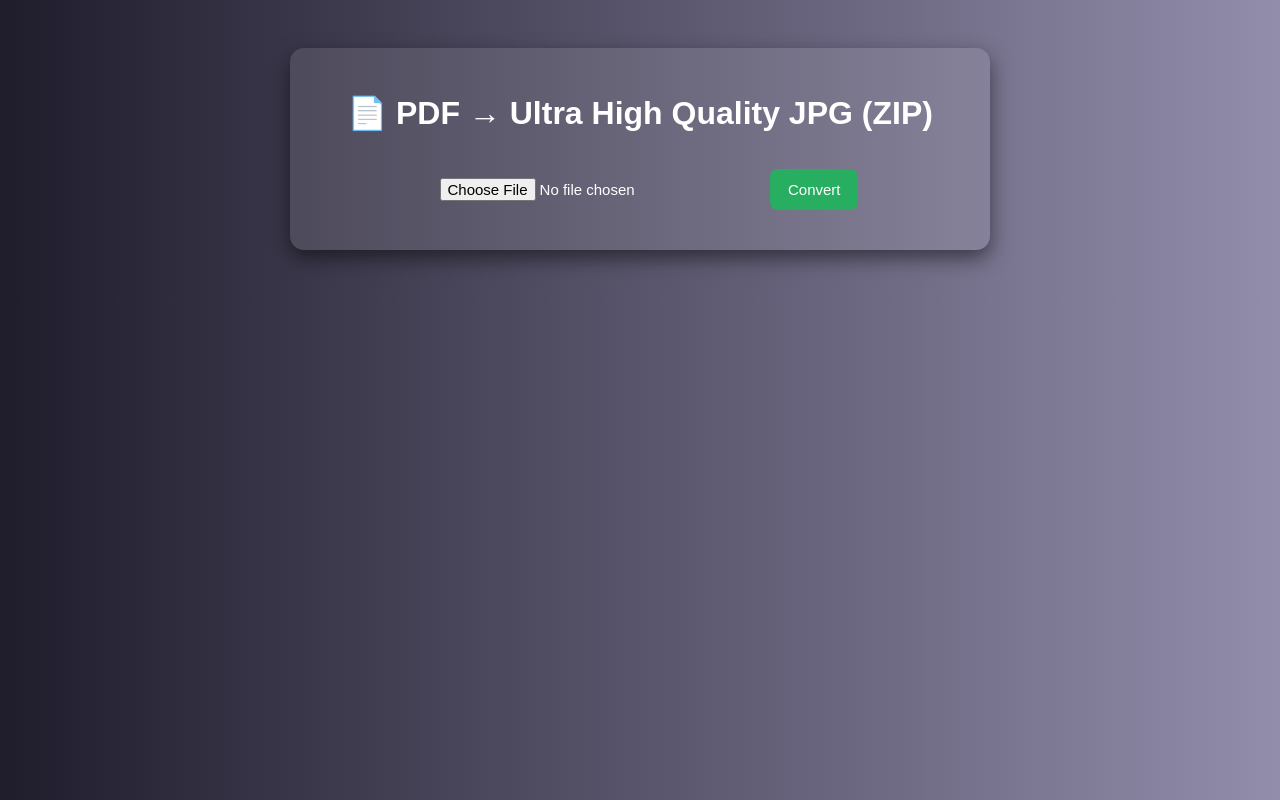
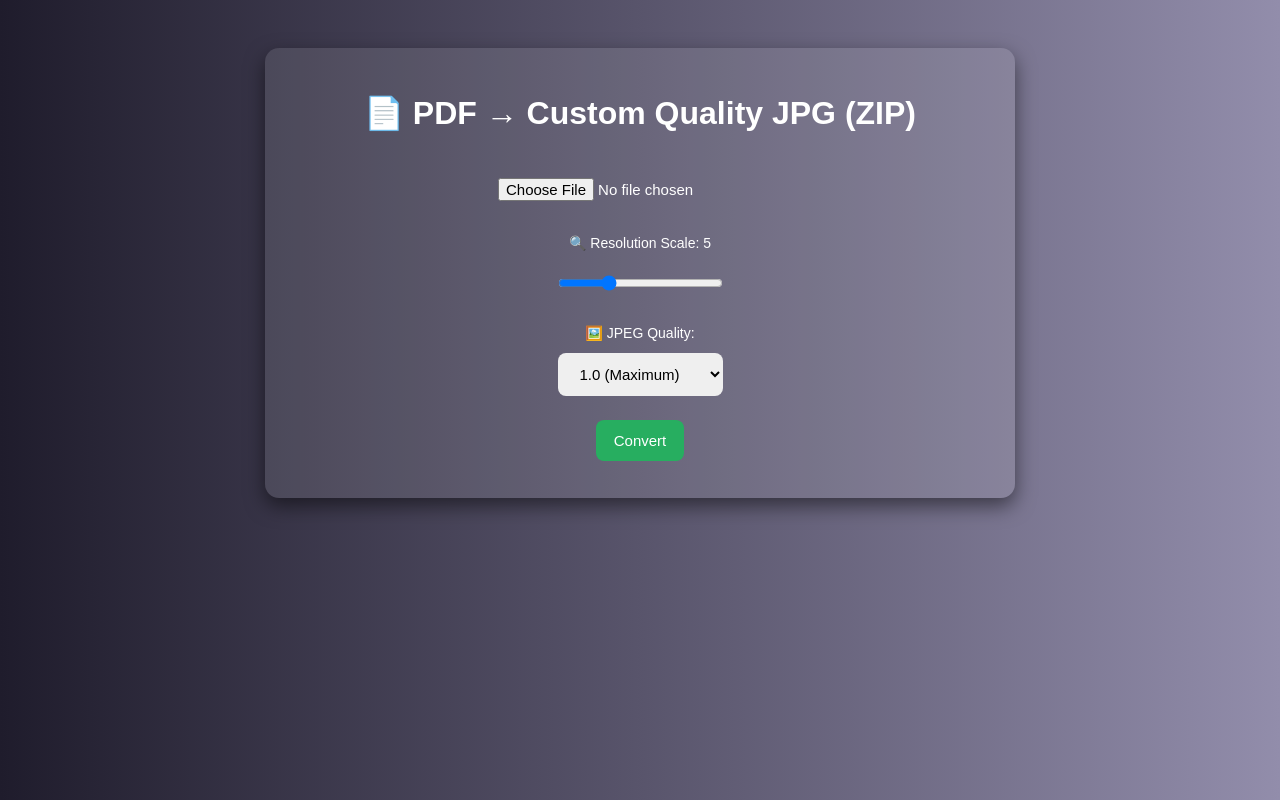
Before and after one commit to LNC07/Pdf-to-image-, a plain HTML site: page index.html in a window 1280 px wide. Drawn offline with nearby package versions, Linux system fonts and the light colour scheme.

Commit message:
Update index.html

```diff
--- a/index.html
+++ b/index.html
@@ -3,7 +3,7 @@
 <head>
 <meta charset="UTF-8">
 <meta name="viewport" content="width=device-width, initial-scale=1.0">
-<title>PDF to Ultra High Quality JPG (ZIP)</title>
+<title>PDF to Custom Quality JPG (ZIP)</title>
 <style>
   body {
     font-family: Arial, sans-serif;
@@ -16,11 +16,11 @@
     background: rgba(255,255,255,0.1);
     padding: 25px;
     border-radius: 14px;
-    max-width: 650px;
+    max-width: 700px;
     margin: auto;
     box-shadow: 0 8px 20px rgba(0,0,0,0.5);
   }
-  input, button {
+  input, button, select {
     margin: 12px;
     padding: 12px 18px;
     border-radius: 8px;
@@ -44,13 +44,29 @@
     font-weight: bold;
   }
   .download-btn:hover { background: #e68900; }
-  canvas { margin:10px auto; max-width:100%; border:2px solid rgba(255,255,255,0.2); border-radius:8px; }
+  canvas, img { margin:10px auto; max-width:100%; border:2px solid rgba(255,255,255,0.2); border-radius:8px; }
+  label { display:block; margin-top:10px; font-size:14px; }
 </style>
 </head>
 <body>
 <div class="container">
-  <h1>📄 PDF → Ultra High Quality JPG (ZIP)</h1>
+  <h1>📄 PDF → Custom Quality JPG (ZIP)</h1>
   <input type="file" id="pdfFile" accept="application/pdf">
+
+  <!-- Scale control -->
+  <label for="scaleRange">🔍 Resolution Scale: <span id="scaleVal">5</span></label>
+  <input type="range" id="scaleRange" min="3" max="12" step="1" value="5">
+
+  <!-- Quality control -->
+  <label for="qualitySelect">🖼️ JPEG Quality:</label>
+  <select id="qualitySelect">
+    <option value="1.0">1.0 (Maximum)</option>
+    <option value="0.95">0.95 (Very High)</option>
+    <option value="0.9">0.90 (High)</option>
+    <option value="0.85">0.85 (Good)</option>
+  </select>
+
+  <br>
   <button onclick="convertPDF()">Convert</button>
   <a id="zipDownload" class="download-btn">⬇️ Download All (ZIP)</a>
   <div id="output"></div>
@@ -62,11 +78,19 @@
 <script src="https://cdnjs.cloudflare.com/ajax/libs/FileSaver.js/2.0.5/FileSaver.min.js"></script>
 
 <script>
+// scale slider value দেখানো
+document.getElementById("scaleRange").addEventListener("input", function(){
+  document.getElementById("scaleVal").innerText = this.value;
+});
+
 async function convertPDF() {
   const file = document.getElementById("pdfFile").files[0];
   if(!file){ alert("Upload PDF first!"); return; }
 
   const baseName = file.name.replace(/\.pdf$/i,"") || "converted";
+
+  const scale = parseInt(document.getElementById("scaleRange").value); // custom scale
+  const quality = parseFloat(document.getElementById("qualitySelect").value); // custom quality
 
   const reader = new FileReader();
   reader.onload = async function(e){
@@ -79,9 +103,6 @@ async function convertPDF() {
 
     for(let i=1; i<=pdf.numPages; i++){
       const page = await pdf.getPage(i);
-
-      // scale অনেক বড় (Ultra High Resolution)
-      const scale = 10;
       const viewport = page.getViewport({scale: scale});
 
       const canvas = document.createElement("canvas");
@@ -91,14 +112,14 @@ async function convertPDF() {
 
       await page.render({canvasContext: context, viewport: viewport}).promise;
 
-      // show preview (low scale for browser only)
+      // ছোট preview দেখাব (medium quality যাতে browser hang না করে)
       const preview = document.createElement("img");
       preview.src = canvas.toDataURL("image/jpeg", 0.7);
       preview.style.maxWidth = "100%";
       outputDiv.appendChild(preview);
 
-      // Convert canvas to JPG blob (max quality)
-      const blob = await new Promise(res => canvas.toBlob(res, "image/jpeg", 1.0));
+      // Convert canvas to JPG blob with chosen quality
+      const blob = await new Promise(res => canvas.toBlob(res, "image/jpeg", quality));
 
       // Add to zip
       zip.file(`${baseName}_${i}.jpg`, blob);
```
